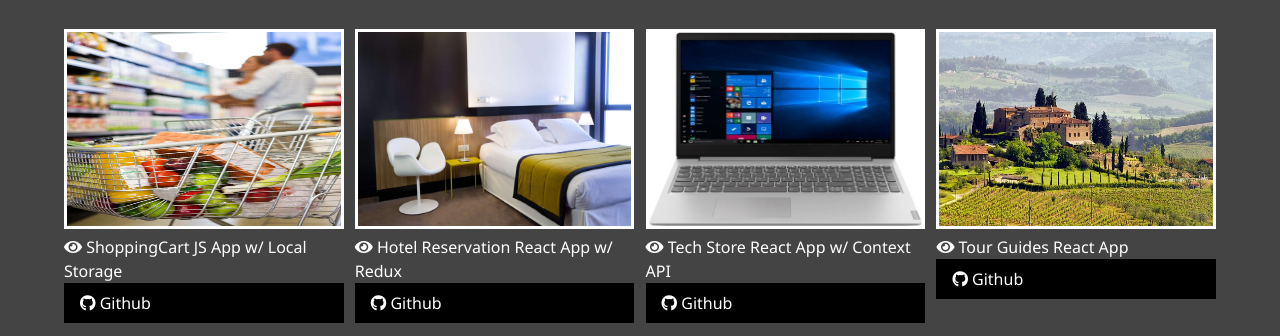
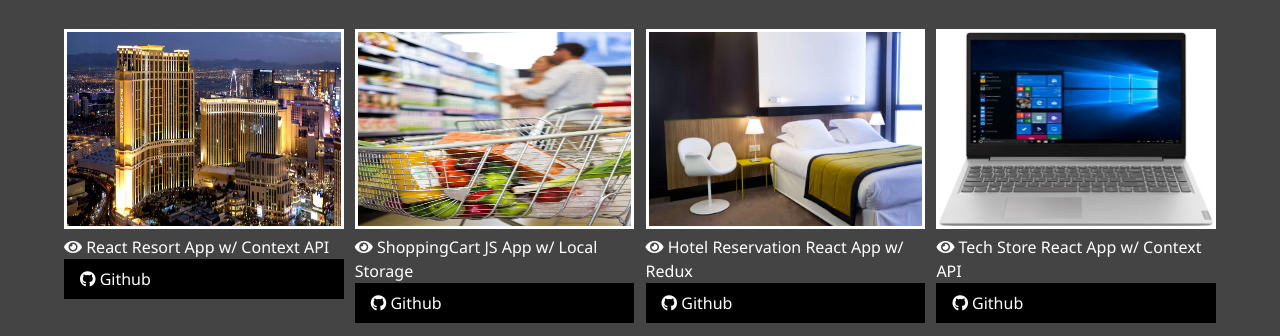
Before and after one commit to dakaras/personal_portfolio, a website: page dist/work.html in a window 1280 px wide. Shown: the part 253-589 px from the top of the page. Drawn offline with Linux system fonts and the light colour scheme.

Commit message:
added resort project

```diff
--- a/dist/work.html
+++ b/dist/work.html
@@ -45,6 +45,17 @@
         Programming Apps
       </h2>
       <div class="projects">
+        <div class="item">
+          <a href="https://github.com/dakaras/cart-js-app">
+            <img src="img/projects/project-9.jpg" alt="Project" height="200" width="200" />
+          </a>
+          <a href="https://github.com/dakaras/resort-react-app" class="btn-lite">
+            <i class="fas fa-eye"></i> React Resort App w/ Context API
+          </a>
+          <a href="https://github.com/dakaras/resort-react-app" class="btn-dark">
+            <i class="fab fa-github"></i> Github
+          </a>
+        </div>
         <div class="item">
           <a href="https://github.com/dakaras/cart-js-app">
             <img
```
Also changed, not shown: dist/img/projects/project-9.jpg (added).
